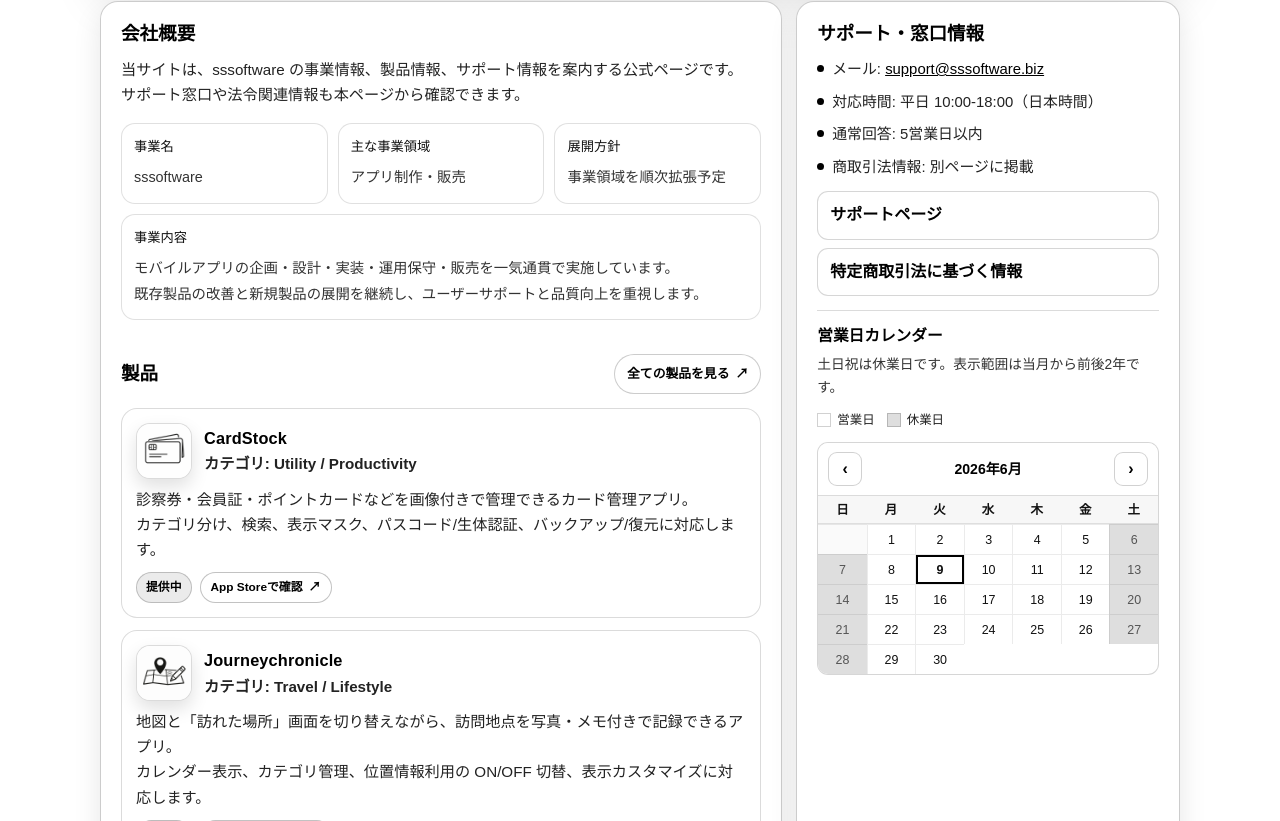
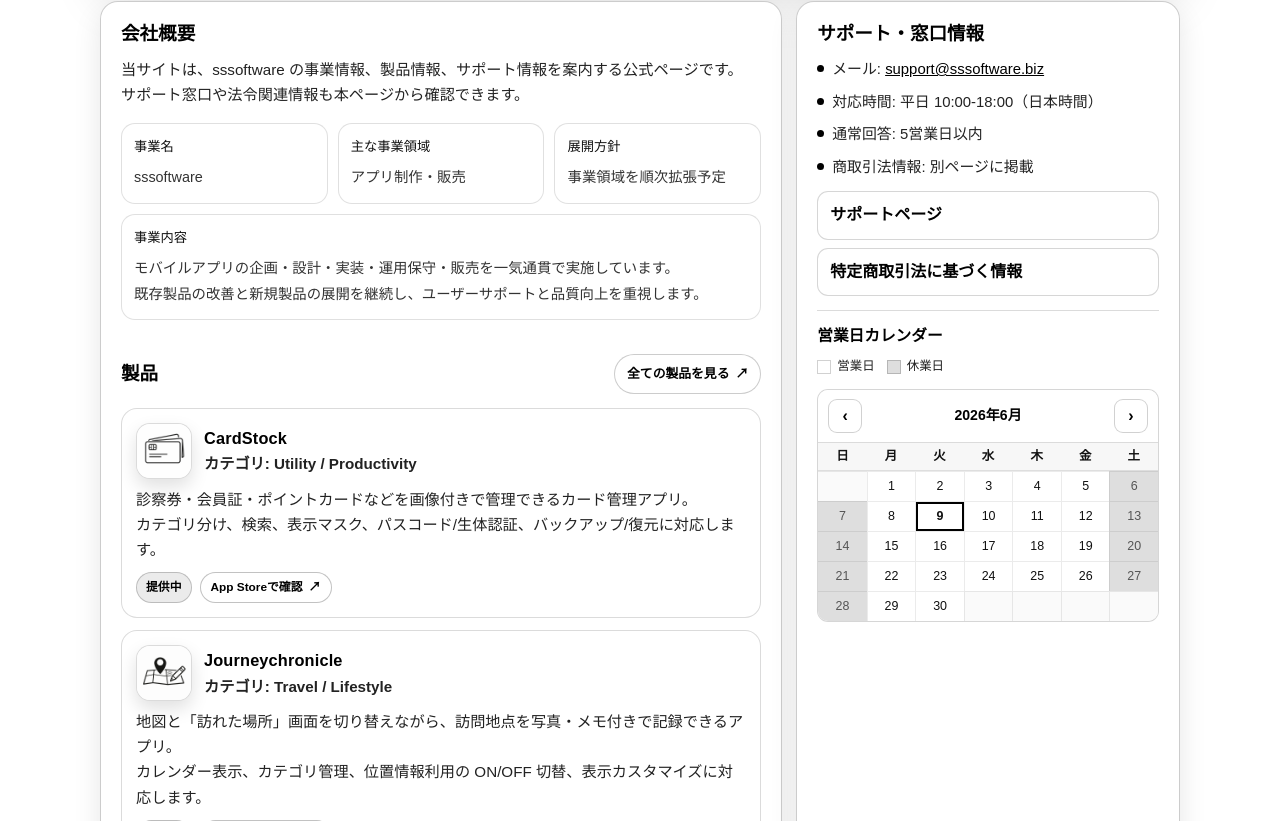
Before and after one commit to ss10ss12ss/sssoftware, a plain HTML site: page index.html in a window 1280 px wide. Shown: the part 421-1242 px from the top of the page. Drawn offline with Linux system fonts and the light colour scheme.

Commit message:
Update index.html

```diff
--- a/index.html
+++ b/index.html
@@ -882,7 +882,6 @@
           </div>
           <div class="business-calendar" aria-labelledby="business-calendar-title">
             <h3 id="business-calendar-title">営業日カレンダー</h3>
-            <p>土日祝は休業日です。表示範囲は当月から前後2年です。</p>
             <div class="calendar-legend" aria-hidden="true">
               <span><span class="legend-swatch"></span>営業日</span>
               <span><span class="legend-swatch closed"></span>休業日</span>
@@ -1061,6 +1060,14 @@
         days.appendChild(dayEl);
       }
 
+      const trailingEmptyDays = (7 - ((firstWeekday + daysInMonth) % 7)) % 7;
+      for (let i = 0; i < trailingEmptyDays; i += 1) {
+        const emptyCell = document.createElement("span");
+        emptyCell.className = "calendar-day empty";
+        emptyCell.setAttribute("aria-hidden", "true");
+        days.appendChild(emptyCell);
+      }
+
       caption.append(prevButton, captionText, nextButton);
       monthEl.append(caption, weekdays, days);
       return monthEl;
```
